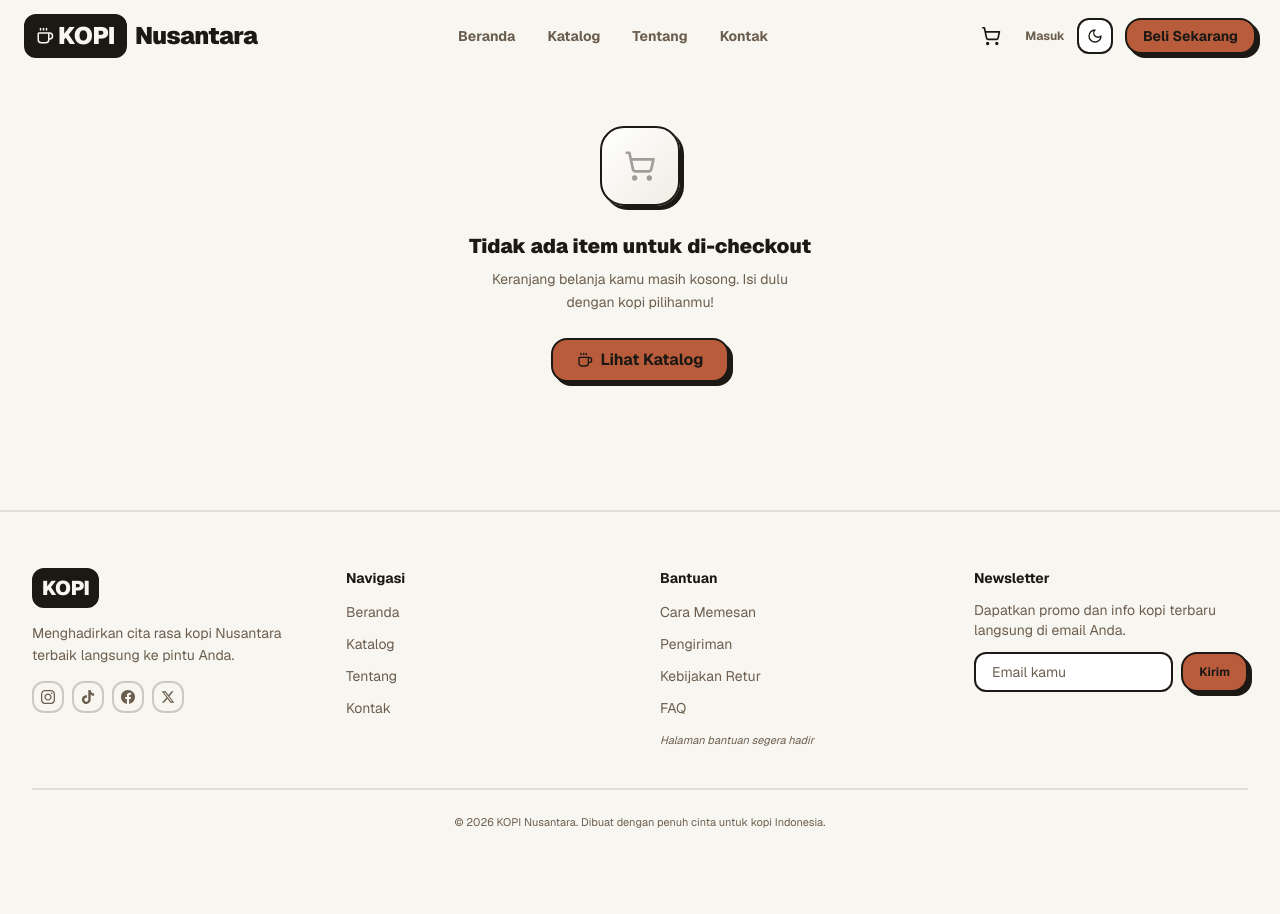
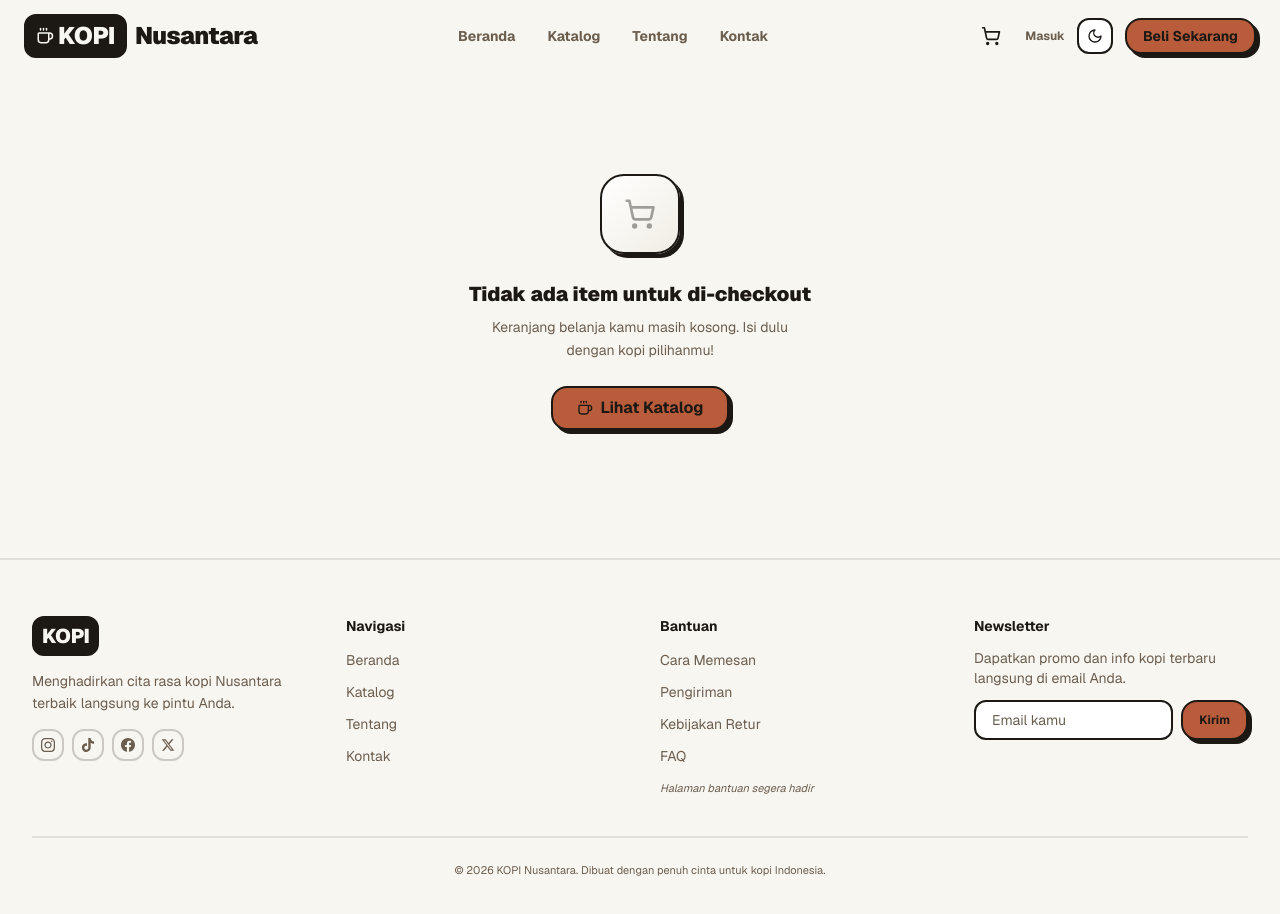
Before and after one commit to dennoaditya-art/kopi-kreatif, a Next.js app: page /checkout in a window 1280 px wide. Shown: the top 914 px of the page. Before the commit the page ends 887 px from the top, so only its background shows below. Built offline with nearby package versions, Linux system fonts and the light colour scheme.

Commit message:
fix: navbar overlap — pt-20 di katalog, keranjang, checkout (py-8 cuma 32px, navbar 72px)

```diff
--- a/src/app/checkout/page.tsx
+++ b/src/app/checkout/page.tsx
@@ -56,7 +56,7 @@ export default function CheckoutPage() {
   if (items.length === 0 && !submitted) {
     return (
       <div>
-        <div className="mx-auto max-w-7xl px-4 sm:px-6 lg:px-8 py-8 sm:py-12">
+      <div className="mx-auto max-w-7xl px-4 sm:px-6 lg:px-8 pt-20 sm:pt-24 pb-8 sm:pb-12">
           <EmptyState
             icon={<ShoppingCart size={32} />}
             title="Tidak ada item untuk di-checkout"
--- a/src/app/katalog/page.tsx
+++ b/src/app/katalog/page.tsx
@@ -55,7 +55,7 @@ export default function KatalogPage() {
 
   return (
     <div>
-      <div className="mx-auto max-w-7xl px-4 sm:px-6 lg:px-8 py-8 sm:py-12">
+      <div className="mx-auto max-w-7xl px-4 sm:px-6 lg:px-8 pt-20 sm:pt-24 pb-8 sm:pb-12">
         <motion.div
           className="mb-8"
           initial={reduce ? false : { opacity: 0, y: -10 }}
--- a/src/app/keranjang/page.tsx
+++ b/src/app/keranjang/page.tsx
@@ -22,7 +22,7 @@ export default function KeranjangPage() {
 
   return (
     <div>
-      <div className="mx-auto max-w-7xl px-4 sm:px-6 lg:px-8 py-8 sm:py-12">
+      <div className="mx-auto max-w-7xl px-4 sm:px-6 lg:px-8 pt-20 sm:pt-24 pb-8 sm:pb-12">
         <motion.div
           className="flex items-center gap-2.5 mb-8"
           initial={reduce ? false : { opacity: 0, y: -10 }}
```
